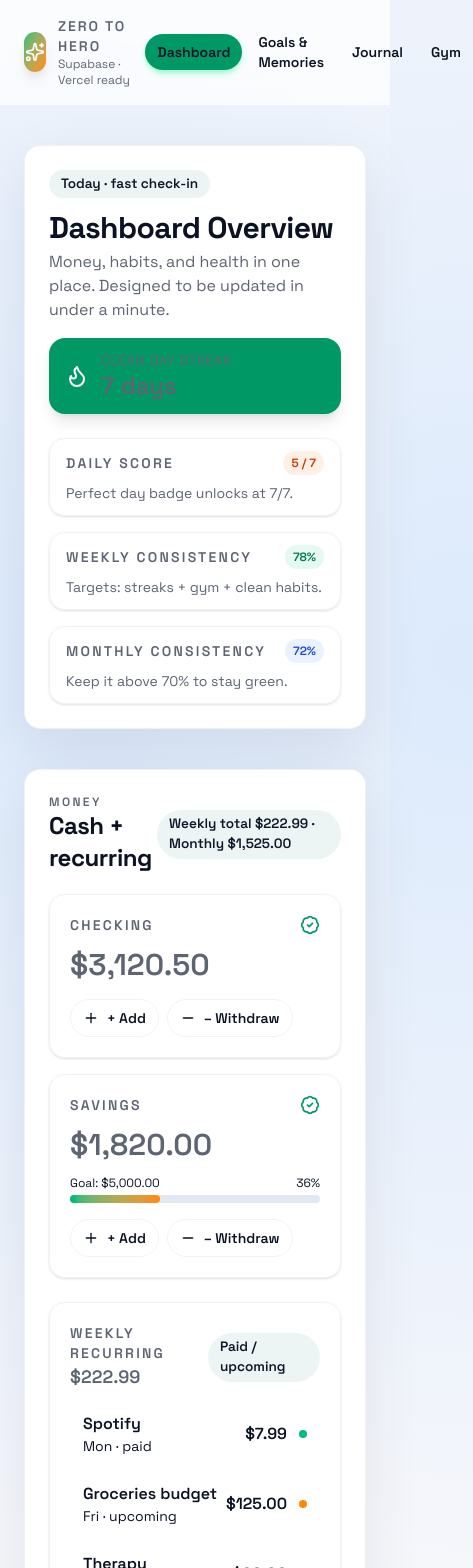
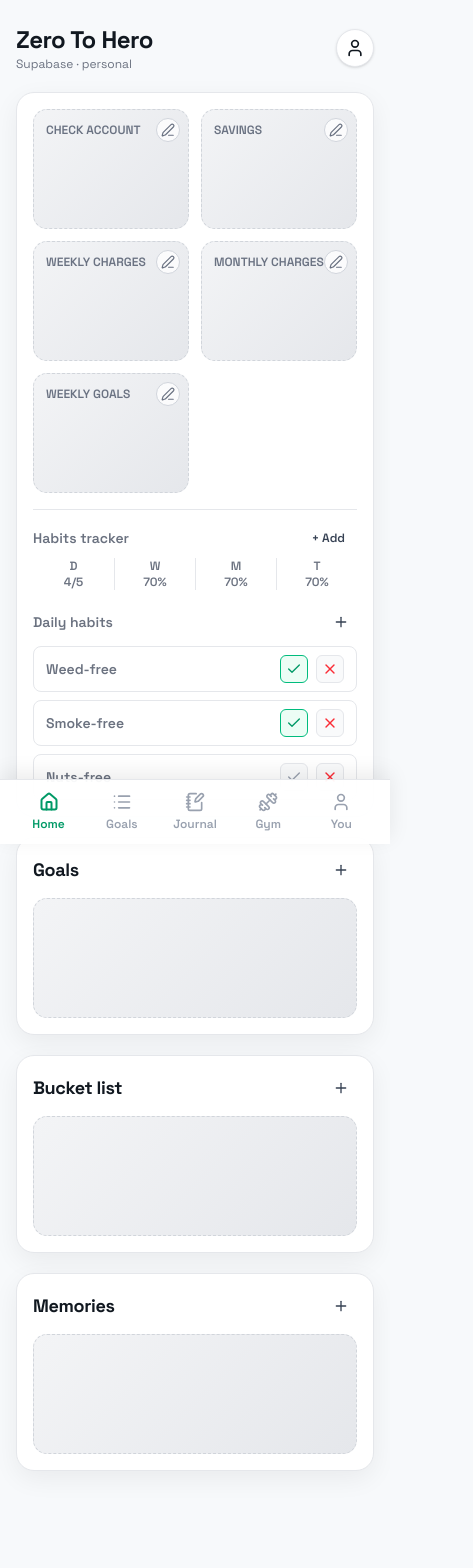
Before and after one commit to curtishustler10/zeroToHero, a Next.js app: page / in a window 390 px wide. Shown: the top 1568 px of the page, 473 px wide, since content can reach past the window. Built offline with nearby package versions, Linux system fonts and the light colour scheme.

Commit message:
Switch to mobile-only layout and figma-inspired UI

```diff
--- a/src/app/globals.css
+++ b/src/app/globals.css
@@ -1,12 +1,11 @@
 @import "tailwindcss";
 
 :root {
-  --background: #f6f7fb;
-  --foreground: #0b1224;
-  --muted: #5d6472;
-  --accent: #0f766e;
-  --accent-2: #f97316;
+  --background: #f7f9fb;
+  --foreground: #111820;
+  --muted: #6b7280;
   --card: #ffffff;
+  --gray-soft: #f1f3f5;
 }
 
 @theme inline {
@@ -17,10 +16,7 @@
 }
 
 body {
-  background: radial-gradient(circle at 20% 20%, #dceafc 0, #f6f7fb 35%, transparent 60%),
-    radial-gradient(circle at 80% 10%, #ffe8cf 0, #f6f7fb 40%, transparent 65%),
-    radial-gradient(circle at 10% 80%, #e0fff6 0, #f6f7fb 30%, transparent 55%),
-    #f6f7fb;
+  background: var(--background);
   color: var(--foreground);
   font-family: var(--font-gt-sans), system-ui, -apple-system, sans-serif;
   min-height: 100vh;
@@ -43,26 +39,16 @@ a {
   text-decoration: none;
 }
 
-::selection {
-  background: #0f766e;
-  color: #f8fafc;
+.card {
+  background: var(--card);
+  border-radius: 18px;
+  border: 1px solid #e5e7eb;
+  box-shadow: 0 8px 26px rgba(0, 0, 0, 0.06);
 }
 
-.card {
-  background: var(--card);
-  border: 1px solid rgba(12, 18, 36, 0.06);
-  border-radius: 16px;
-  box-shadow: 0 20px 60px rgba(12, 18, 36, 0.08);
+.placeholder-card {
+  background: linear-gradient(135deg, #f3f4f6 0%, #e5e7eb 100%);
+  border-radius: 14px;
+  min-height: 120px;
+  border: 1px dashed #d1d5db;
 }
-
-.pill {
-  display: inline-flex;
-  align-items: center;
-  gap: 0.4rem;
-  border-radius: 999px;
-  padding: 0.25rem 0.75rem;
-  font-size: 0.85rem;
-  font-weight: 600;
-  color: #0f172a;
-  background: rgba(15, 118, 110, 0.08);
-}
--- a/src/app/layout.tsx
+++ b/src/app/layout.tsx
@@ -26,17 +26,18 @@ export default function RootLayout({
 }>) {
   return (
     <html lang="en">
-      <body
-        className={`${spaceGrotesk.variable} ${firaCode.variable} antialiased`}
-      >
-        <div className="min-h-screen text-[--foreground]">
-          <NavBar />
-          <main className="mx-auto max-w-6xl px-6 pb-20 pt-10 sm:px-10">
+      <body className={`${spaceGrotesk.variable} ${firaCode.variable} antialiased`}>
+        <div className="md:hidden">
+          <main className="mx-auto max-w-[480px] px-4 pb-28 pt-6 text-[--foreground]">
             <Link href="/" className="sr-only">
               Zero to Hero Home
             </Link>
             {children}
           </main>
+          <NavBar />
+        </div>
+        <div className="hidden min-h-screen items-center justify-center bg-white px-8 text-center text-lg font-semibold text-[--foreground] md:flex">
+          This app is designed for mobile. Resize to a smaller width to view it.
         </div>
       </body>
     </html>
--- a/src/app/page.tsx
+++ b/src/app/page.tsx
@@ -1,336 +1,138 @@
-import { ArrowUpRight, BadgeCheck, CheckCircle2, Clock3, Flame, Minus, Plus } from "lucide-react";
+import { Check, Edit3, Plus, User, X } from "lucide-react";
 
-const weeklyRecurring = [
-  { name: "Spotify", amount: 7.99, weekday: "Mon", status: "paid" },
-  { name: "Groceries budget", amount: 125, weekday: "Fri", status: "upcoming" },
-  { name: "Therapy", amount: 90, weekday: "Wed", status: "paid" },
+const summary = { daily: "4/5", weekly: "70%", monthly: "70%", total: "70%" };
+
+const dailyHabits = [
+  { name: "Weed-free", done: true },
+  { name: "Smoke-free", done: true },
+  { name: "Nuts-free", done: false },
 ];
 
-const monthlyRecurring = [
-  { name: "Rent", amount: 1400, due: "5th", status: "upcoming" },
-  { name: "Phone", amount: 55, due: "12th", status: "paid" },
-  { name: "Internet", amount: 70, due: "18th", status: "upcoming" },
-];
-
-const habits = [
-  { name: "Weed-free", done: true, streak: 14 },
-  { name: "Smoke-free", done: true, streak: 28 },
-  { name: "Nuts-free", done: false, streak: 3 },
-  { name: "Meditation", done: true, detail: "12 min" },
-  { name: "Gym", done: true, detail: "AM session" },
-  { name: "Weight", done: true, detail: "72.4 kg" },
-  { name: "Sleep", done: false, detail: "6.4 h" },
-];
-
-const formatCurrency = (value: number) =>
-  value.toLocaleString("en-US", { style: "currency", currency: "USD" });
-
-const weeklyTotal = weeklyRecurring.reduce((sum, item) => sum + item.amount, 0);
-const monthlyTotal = monthlyRecurring.reduce((sum, item) => sum + item.amount, 0);
-
 export default function Home() {
-  const dailyScore = habits.filter((h) => h.done).length;
-  const weeklyPercent = 78;
-  const monthlyPercent = 72;
-
   return (
-    <div className="space-y-10">
-      <header className="card p-6 sm:p-8">
-        <div className="flex flex-col gap-4 sm:flex-row sm:items-center sm:justify-between">
-          <div>
-            <p className="pill">Today · fast check-in</p>
-            <h1 className="mt-3 text-3xl sm:text-4xl">Dashboard Overview</h1>
-            <p className="mt-1 text-[--muted]">
-              Money, habits, and health in one place. Designed to be updated in under a minute.
-            </p>
-          </div>
-          <div className="flex items-center gap-3 rounded-2xl bg-emerald-600 px-4 py-3 text-white shadow-lg">
-            <Flame className="h-6 w-6" />
-            <div>
-              <p className="text-sm uppercase tracking-wide">Clean day streak</p>
-              <p className="text-2xl font-semibold">7 days</p>
-            </div>
-          </div>
+    <div className="space-y-5">
+      <header className="flex items-center justify-between">
+        <div>
+          <h1 className="text-2xl font-semibold">Zero To Hero</h1>
+          <p className="text-xs text-[--muted]">Supabase · personal</p>
         </div>
-        <div className="mt-6 grid gap-4 sm:grid-cols-3">
-          <StatusCard
-            title="Daily score"
-            value={`${dailyScore} / 7`}
-            accent="bg-orange-500/10 text-orange-700"
-            sub="Perfect day badge unlocks at 7/7."
-          />
-          <StatusCard
-            title="Weekly consistency"
-            value={`${weeklyPercent}%`}
-            accent="bg-emerald-500/10 text-emerald-700"
-            sub="Targets: streaks + gym + clean habits."
-          />
-          <StatusCard
-            title="Monthly consistency"
-            value={`${monthlyPercent}%`}
-            accent="bg-blue-500/10 text-blue-700"
-            sub="Keep it above 70% to stay green."
-          />
-        </div>
+        <button className="rounded-full border border-gray-200 bg-white p-2 shadow-sm">
+          <User className="h-5 w-5" />
+        </button>
       </header>
 
-      <section className="grid gap-6 lg:grid-cols-3">
-        <div className="card p-6 lg:col-span-2">
+      <section className="card p-4">
+        <div className="grid grid-cols-2 gap-3">
+          <PlaceholderCard title="Check account" />
+          <PlaceholderCard title="Savings" />
+          <PlaceholderCard title="Weekly charges" />
+          <PlaceholderCard title="Monthly charges" />
+          <PlaceholderCard title="Weekly goals" small />
+        </div>
+
+        <div className="mt-4 border-t border-gray-200 pt-4">
           <div className="flex items-center justify-between">
-            <div>
-              <p className="text-xs font-semibold uppercase tracking-[0.2em] text-[--muted]">
-                Money
-              </p>
-              <h2 className="text-2xl">Cash + recurring</h2>
-            </div>
-            <span className="pill bg-orange-500/10 text-orange-700">
-              Weekly total {formatCurrency(weeklyTotal)} · Monthly {formatCurrency(monthlyTotal)}
-            </span>
+            <p className="text-sm font-semibold text-[--foreground]">Habits tracker</p>
+            <button className="rounded-full bg-[--gray-soft] px-3 py-1 text-xs font-semibold text-gray-700">
+              + Add
+            </button>
           </div>
-          <div className="mt-5 grid gap-4 md:grid-cols-2">
-            <BalanceCard
-              title="Checking"
-              balance={3120.5}
-              actions={[
-                { label: "+ Add", icon: <Plus className="h-4 w-4" /> },
-                { label: "– Withdraw", icon: <Minus className="h-4 w-4" /> },
-              ]}
-            />
-            <BalanceCard
-              title="Savings"
-              balance={1820}
-              goal={5000}
-              actions={[
-                { label: "+ Add", icon: <Plus className="h-4 w-4" /> },
-                { label: "– Withdraw", icon: <Minus className="h-4 w-4" /> },
-              ]}
-            />
-          </div>
-          <div className="mt-6 grid gap-4 md:grid-cols-2">
-            <RecurringList
-              title="Weekly recurring"
-              items={weeklyRecurring}
-              total={weeklyTotal}
-              chip="Paid / upcoming"
-            />
-            <RecurringList
-              title="Monthly recurring"
-              items={monthlyRecurring}
-              total={monthlyTotal}
-              chip="Paid / upcoming"
-            />
+          <div className="mt-2 grid grid-cols-4 text-center text-xs font-semibold text-gray-600">
+            <SummaryCell label="D" value={summary.daily} bordered={false} />
+            <SummaryCell label="W" value={summary.weekly} />
+            <SummaryCell label="M" value={summary.monthly} />
+            <SummaryCell label="T" value={summary.total} />
           </div>
         </div>
 
-        <div className="card flex flex-col gap-4 p-6">
-          <div className="flex items-center justify-between">
-            <div>
-              <p className="text-xs font-semibold uppercase tracking-[0.2em] text-[--muted]">
-                Daily insight
-              </p>
-              <h3 className="text-xl">Streak + habits</h3>
-            </div>
-            <ArrowUpRight className="h-5 w-5 text-[--muted]" />
+        <div className="mt-4">
+          <div className="mb-2 flex items-center justify-between">
+            <p className="text-sm font-semibold text-[--foreground]">Daily habits</p>
+            <button className="rounded-full bg-[--gray-soft] p-2 text-gray-700">
+              <Plus className="h-4 w-4" />
+            </button>
           </div>
-          <div className="space-y-3">
-            <p className="text-lg font-semibold text-emerald-700">
-              3 clean days · 2 gym sessions this week · keep sleep above 7h.
-            </p>
-            <ul className="space-y-2 text-sm text-[--muted]">
-              <li>• “Perfect day” badge unlocks with nuts-free + 7h sleep.</li>
-              <li>• Savings is 36% to the $5,000 goal.</li>
-              <li>• Next payments: Rent (5th), Internet (18th).</li>
-            </ul>
+          <div className="space-y-2">
+            {dailyHabits.map((habit) => (
+              <HabitRow key={habit.name} name={habit.name} done={habit.done} />
+            ))}
           </div>
-          <button className="mt-auto inline-flex items-center justify-center rounded-full bg-emerald-600 px-4 py-2 text-sm font-semibold text-white shadow-sm shadow-emerald-200 transition hover:bg-emerald-700">
-            Log today in 20 seconds
-          </button>
         </div>
       </section>
 
-      <section className="card p-6">
-        <div className="flex flex-col gap-3 sm:flex-row sm:items-center sm:justify-between">
-          <div>
-            <p className="text-xs font-semibold uppercase tracking-[0.2em] text-[--muted]">
-              Habits + health
-            </p>
-            <h2 className="text-2xl">Today&apos;s check-in</h2>
-          </div>
-          <span className="pill bg-emerald-500/10 text-emerald-700">One check-in per day</span>
-        </div>
-        <div className="mt-5 grid gap-3 md:grid-cols-2 lg:grid-cols-3">
-          {habits.map((habit) => (
-            <HabitCard key={habit.name} habit={habit} />
-          ))}
-        </div>
+      <section className="card p-4">
+        <SectionHeader title="Goals" />
+        <div className="placeholder-card" />
+      </section>
+
+      <section className="card p-4">
+        <SectionHeader title="Bucket list" />
+        <div className="placeholder-card" />
+      </section>
+
+      <section className="card p-4">
+        <SectionHeader title="Memories" />
+        <div className="placeholder-card" />
       </section>
     </div>
   );
 }
 
-type Habit = {
-  name: string;
-  done: boolean;
-  streak?: number;
-  detail?: string;
-};
-
-function HabitCard({ habit }: { habit: Habit }) {
+function PlaceholderCard({ title, small }: { title: string; small?: boolean }) {
   return (
     <div
-      className={`flex items-start gap-3 rounded-2xl border border-black/5 p-4 transition hover:-translate-y-0.5 hover:shadow-lg ${
-        habit.done ? "bg-emerald-50/70" : "bg-white"
+      className={`placeholder-card relative p-3 text-xs font-semibold uppercase text-gray-500 ${
+        small ? "min-h-[90px]" : ""
       }`}
     >
-      {habit.done ? (
-        <CheckCircle2 className="mt-0.5 h-5 w-5 text-emerald-600" />
-      ) : (
-        <Clock3 className="mt-0.5 h-5 w-5 text-orange-500" />
-      )}
-      <div className="flex flex-col gap-1">
-        <div className="flex items-center gap-2">
-          <p className="font-semibold">{habit.name}</p>
-          {habit.streak !== undefined && (
-            <span className="rounded-full bg-orange-500/10 px-2 py-0.5 text-xs font-semibold text-orange-700">
-              {habit.streak} day streak
-            </span>
-          )}
-        </div>
-        <p className="text-sm text-[--muted]">
-          {habit.detail ? habit.detail : habit.done ? "Done" : "Not done"}
-        </p>
+      <div className="absolute right-2 top-2 rounded-full border border-gray-300 bg-white/80 p-1">
+        <Edit3 className="h-3.5 w-3.5 text-gray-500" />
+      </div>
+      <span className="block">{title}</span>
+    </div>
+  );
+}
+
+function HabitRow({ name, done }: { name: string; done: boolean }) {
+  return (
+    <div className="flex items-center justify-between rounded-lg border border-gray-200 bg-white px-3 py-2 text-sm font-semibold">
+      <p className="text-[--foreground]">{name}</p>
+      <div className="flex items-center gap-2">
+        <button
+          type="button"
+          className={`flex h-7 w-7 items-center justify-center rounded-md border ${
+            done ? "border-emerald-500 bg-emerald-50 text-emerald-600" : "border-gray-200 bg-gray-50 text-gray-400"
+          }`}
+        >
+          <Check className="h-4 w-4" />
+        </button>
+        <button
+          type="button"
+          className="flex h-7 w-7 items-center justify-center rounded-md border border-gray-200 bg-gray-50 text-red-500"
+        >
+          <X className="h-4 w-4" />
+        </button>
       </div>
     </div>
   );
 }
 
-function BalanceCard({
-  title,
-  balance,
-  goal,
-  actions,
-}: {
-  title: string;
-  balance: number;
-  goal?: number;
-  actions: { label: string; icon: React.ReactNode }[];
-}) {
-  const progress = goal ? Math.min(100, Math.round((balance / goal) * 100)) : 0;
-
+function SummaryCell({ label, value, bordered = true }: { label: string; value: string; bordered?: boolean }) {
   return (
-    <div className="rounded-2xl border border-black/5 p-5 shadow-sm">
-      <div className="flex items-center justify-between">
-        <p className="text-sm font-semibold uppercase tracking-[0.16em] text-[--muted]">
-          {title}
-        </p>
-        <BadgeCheck className="h-5 w-5 text-emerald-600" />
-      </div>
-      <p className="mt-3 text-3xl font-semibold">{formatCurrency(balance)}</p>
-      {goal && (
-        <div className="mt-3">
-          <div className="flex items-center justify-between text-xs text-[--muted]">
-            <span>Goal: {formatCurrency(goal)}</span>
-            <span>{progress}%</span>
-          </div>
-          <div className="mt-1 h-2 rounded-full bg-slate-200">
-            <div
-              className="h-2 rounded-full bg-gradient-to-r from-emerald-500 to-orange-400"
-              style={{ width: `${progress}%` }}
-            />
-          </div>
-        </div>
-      )}
-      <div className="mt-4 flex flex-wrap gap-2">
-        {actions.map((action) => (
-          <button
-            key={action.label}
-            className="inline-flex items-center gap-2 rounded-full border border-black/5 px-3 py-2 text-sm font-semibold text-[--foreground] transition hover:-translate-y-0.5 hover:border-emerald-500/40 hover:text-emerald-700"
-            type="button"
-          >
-            {action.icon}
-            {action.label}
-          </button>
-        ))}
-      </div>
+    <div className={bordered ? "border-l border-gray-200" : ""}>
+      <p className="text-gray-500">{label}</p>
+      <p>{value}</p>
     </div>
   );
 }
 
-type WeeklyRecurring = {
-  name: string;
-  amount: number;
-  weekday?: string;
-  due?: string;
-  status: string;
-};
-
-function RecurringList({
-  title,
-  items,
-  total,
-  chip,
-}: {
-  title: string;
-  items: WeeklyRecurring[];
-  total: number;
-  chip: string;
-}) {
+function SectionHeader({ title }: { title: string }) {
   return (
-    <div className="rounded-2xl border border-black/5 p-5 shadow-sm">
-      <div className="mb-3 flex items-center justify-between">
-        <div>
-          <p className="text-sm font-semibold uppercase tracking-[0.16em] text-[--muted]">
-            {title}
-          </p>
-          <p className="text-lg font-semibold">{formatCurrency(total)}</p>
-        </div>
-        <span className="pill bg-slate-100 text-[--foreground]">{chip}</span>
-      </div>
-      <div className="space-y-2">
-        {items.map((item) => (
-          <div
-            key={item.name}
-            className="flex items-center justify-between rounded-xl border border-transparent px-3 py-2 transition hover:border-black/5"
-          >
-            <div className="flex flex-col">
-              <span className="font-semibold">{item.name}</span>
-              <span className="text-sm text-[--muted]">
-                {item.weekday ? item.weekday : item.due} · {item.status}
-              </span>
-            </div>
-            <div className="flex items-center gap-3">
-              <span className="font-semibold">{formatCurrency(item.amount)}</span>
-              <div
-                className={`h-2 w-2 rounded-full ${
-                  item.status === "paid" ? "bg-emerald-500" : "bg-orange-400"
-                }`}
-              />
-            </div>
-          </div>
-        ))}
-      </div>
+    <div className="mb-3 flex items-center justify-between">
+      <h2 className="text-lg font-semibold text-[--foreground]">{title}</h2>
+      <button className="rounded-full bg-[--gray-soft] p-2 text-gray-700">
+        <Plus className="h-4 w-4" />
+      </button>
     </div>
   );
 }
-
-function StatusCard({
-  title,
-  value,
-  sub,
-  accent,
-}: {
-  title: string;
-  value: string;
-  sub: string;
-  accent: string;
-}) {
-  return (
-    <div className="rounded-2xl border border-black/5 px-4 py-3 shadow-sm">
-      <div className="flex items-center justify-between">
-        <p className="text-sm font-semibold uppercase tracking-[0.16em] text-[--muted]">{title}</p>
-        <span className={`rounded-full px-2 py-1 text-xs font-semibold ${accent}`}>{value}</span>
-      </div>
-      <p className="mt-2 text-sm text-[--muted]">{sub}</p>
-    </div>
-  );
-}
--- a/src/components/NavBar.tsx
+++ b/src/components/NavBar.tsx
@@ -2,54 +2,44 @@
 
 import Link from "next/link";
 import { usePathname } from "next/navigation";
-import { Sparkles } from "lucide-react";
+import { Dumbbell, Home, List, NotebookPen, Wallet, User } from "lucide-react";
 
 const links = [
-  { href: "/", label: "Dashboard" },
-  { href: "/goals", label: "Goals & Memories" },
-  { href: "/journal", label: "Journal" },
-  { href: "/gym", label: "Gym" },
+  { href: "/", label: "Home", icon: Home },
+  { href: "/goals", label: "Goals", icon: List },
+  { href: "/journal", label: "Journal", icon: NotebookPen },
+  { href: "/gym", label: "Gym", icon: Dumbbell },
+  { href: "/account", label: "You", icon: User },
 ];
 
 export default function NavBar() {
   const pathname = usePathname();
 
   return (
-    <header className="sticky top-0 z-20 border-b border-white/30 bg-white/70 backdrop-blur-md">
-      <div className="mx-auto flex max-w-6xl items-center justify-between gap-3 px-6 py-4 sm:px-10">
-        <div className="flex items-center gap-3">
-          <div className="flex h-10 w-10 items-center justify-center rounded-xl bg-gradient-to-br from-emerald-500 to-orange-400 text-white shadow-lg">
-            <Sparkles className="h-5 w-5" />
-          </div>
-          <div>
-            <p className="text-sm font-semibold uppercase tracking-[0.14em] text-emerald-700">
-              Zero to Hero
-            </p>
-            <p className="text-xs text-[--muted]">Supabase · Vercel ready</p>
-          </div>
-        </div>
-        <nav className="flex flex-1 items-center justify-end gap-1 text-sm font-semibold sm:gap-2">
+    <nav className="fixed inset-x-0 bottom-0 z-30 border-t border-gray-200 bg-white/95 shadow-[0_-6px_20px_rgba(0,0,0,0.08)] md:hidden">
+      <div className="mx-auto flex max-w-[480px] items-center justify-between px-3 py-2">
         {links.map((link) => {
           const isActive =
-              link.href === "/"
-                ? pathname === "/"
-                : pathname.startsWith(link.href);
+            link.href === "/" ? pathname === "/" : pathname.startsWith(link.href);
+          const Icon = link.icon;
           return (
             <Link
               key={link.href}
               href={link.href}
-                className={`rounded-full px-3 py-2 transition ${
-                  isActive
-                    ? "bg-emerald-600 text-white shadow-md shadow-emerald-200"
-                    : "text-[--muted] hover:bg-white hover:text-[--foreground]"
+              className="flex flex-1 justify-center"
+            >
+              <div
+                className={`flex flex-col items-center gap-1 rounded-xl px-2 py-1 text-xs font-semibold transition ${
+                  isActive ? "text-emerald-600" : "text-gray-400"
                 }`}
               >
-                {link.label}
+                <Icon className={`h-5 w-5 ${isActive ? "stroke-[2.4]" : "stroke-2"}`} />
+                <span>{link.label}</span>
+              </div>
             </Link>
           );
         })}
+      </div>
     </nav>
-      </div>
-    </header>
   );
 }
```
Lines whose indentation alone changed are shown as unchanged.
